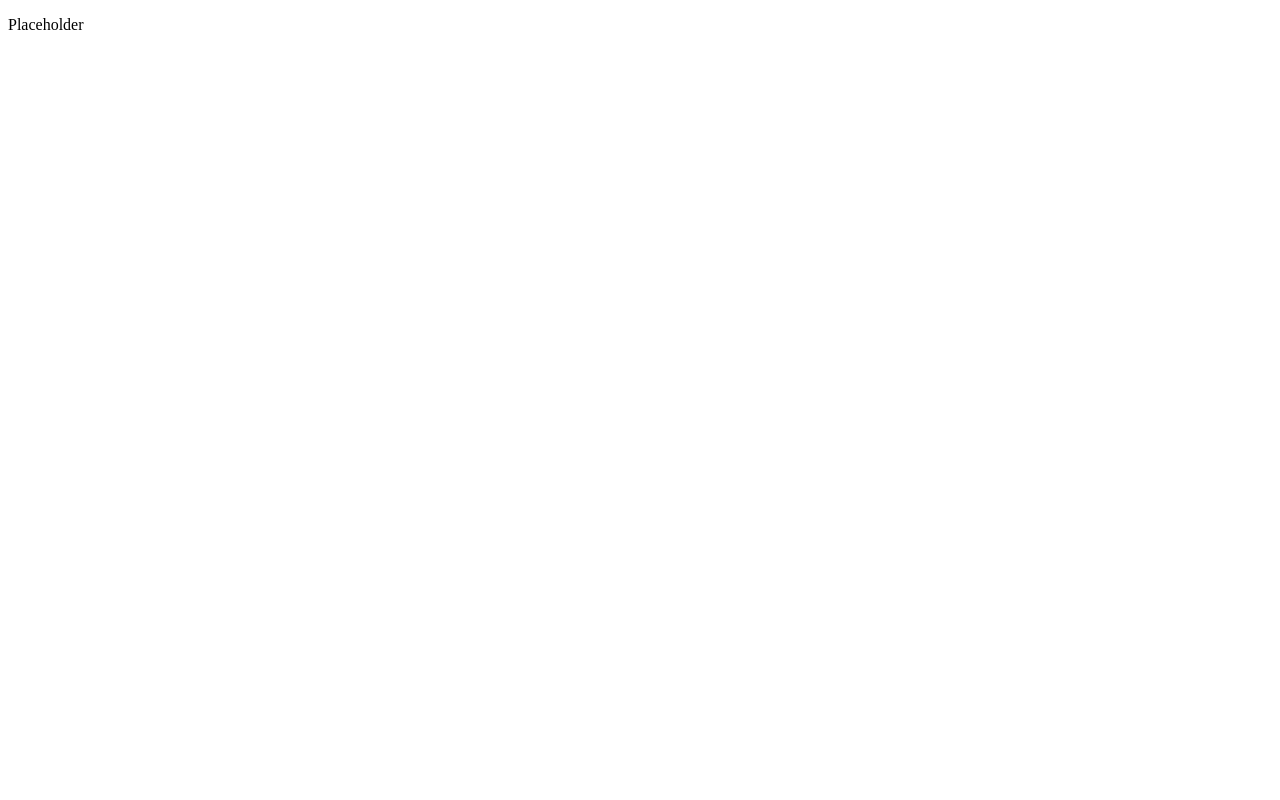
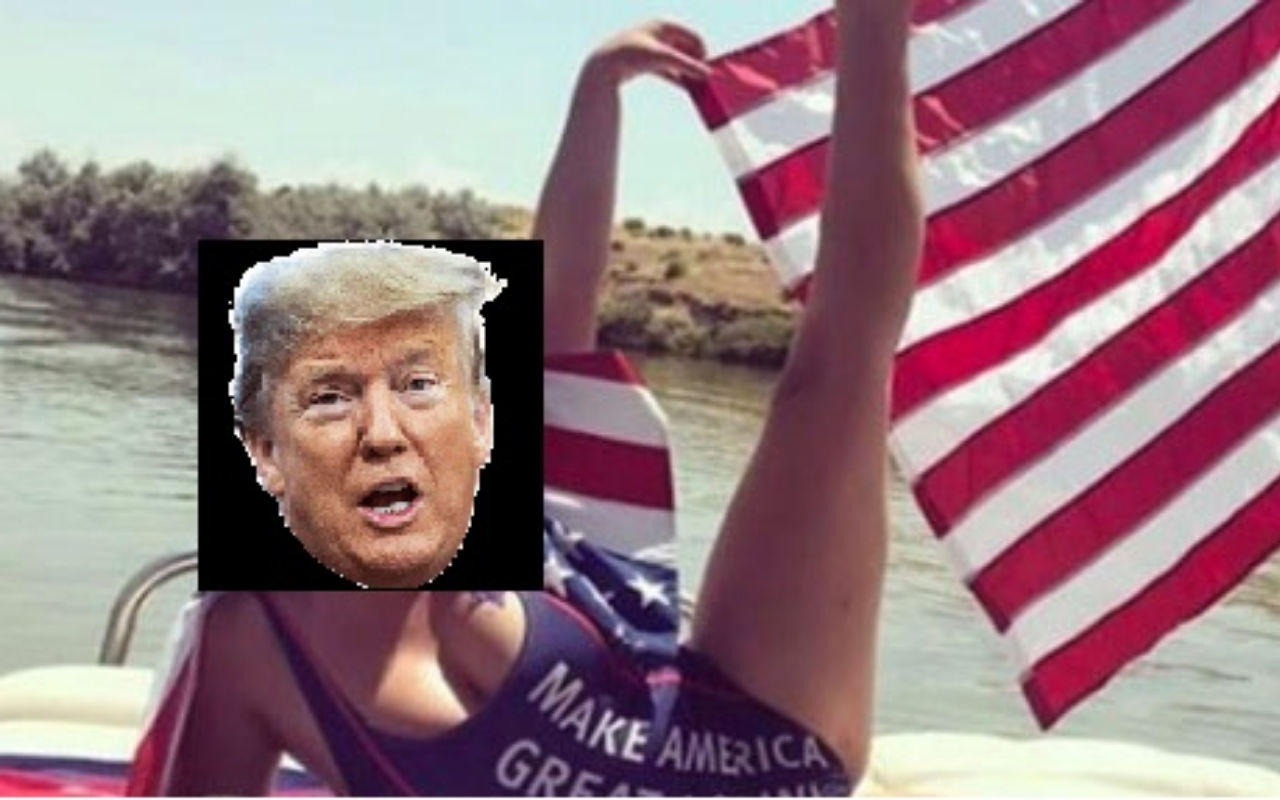
Before and after one commit to Zxnii/trump-sexy, a plain HTML site: page index.htm in a window 1280 px wide. Drawn offline with Linux system fonts and the light colour scheme.

Commit message:
this is horrible

```diff
--- a/index.htm
+++ b/index.htm
@@ -7,8 +7,21 @@
         <meta property="og:description" content="trump is so fucking sexy" />
         <meta property="og:type" content="website" />
         <meta property="og:url" content="http://trump.sexy" />
+
+        <style>
+            :root, html, body {
+                width: 100%;
+                height: 100%;
+                margin: 0;
+            }
+
+            body {
+                background-image: url("./sexy.jpg");
+                background-size: cover;
+            }
+        </style>
     </head>
     <body>
-        <p>Placeholder</p>
+
     </body>
 </html>
```
Also changed, not shown: sexy.jpg (added).
